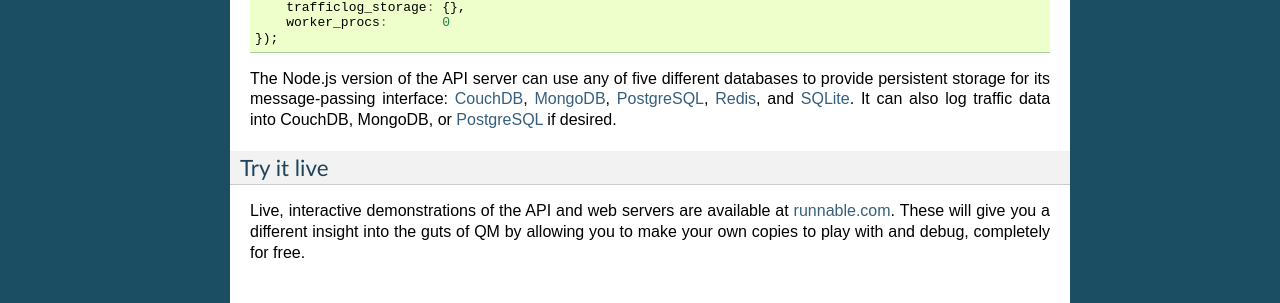
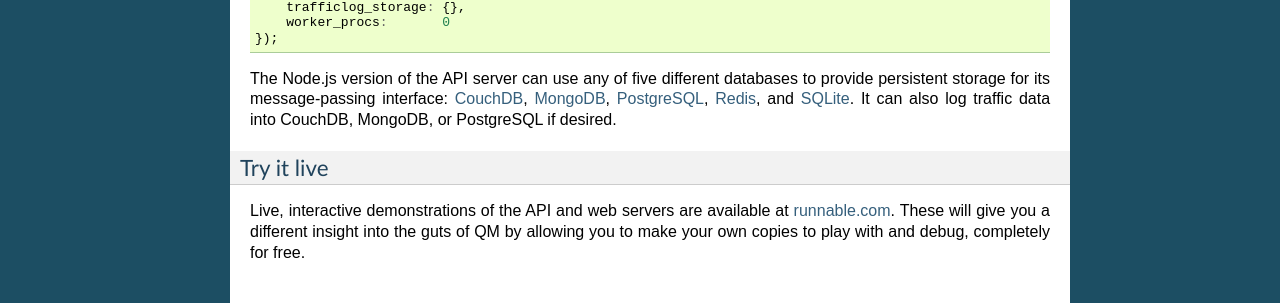
Before and after one commit to qmachine/qmachine, a Sphinx documentation site: the page built from docs/nodejs.rst, in a window 1280 px wide. Shown: the part 933-1236 px from the top of the page. Built offline with Sphinx 7.4.7, drawn with Linux system fonts in a browser that asks for light colours.

Commit message:
Missed one

```diff
--- a/docs/nodejs.rst
+++ b/docs/nodejs.rst
@@ -64,7 +64,7 @@ example, which shows the default configuration values:
 The Node.js version of the API server can use any of five different databases
 to provide persistent storage for its message-passing interface: CouchDB_,
 MongoDB_, PostgreSQL_, Redis_, and SQLite_. It can also log traffic data into
-CouchDB, MongoDB, or PostgreSQL_ if desired.
+CouchDB, MongoDB, or PostgreSQL if desired.
 
 
 Try it live
```
